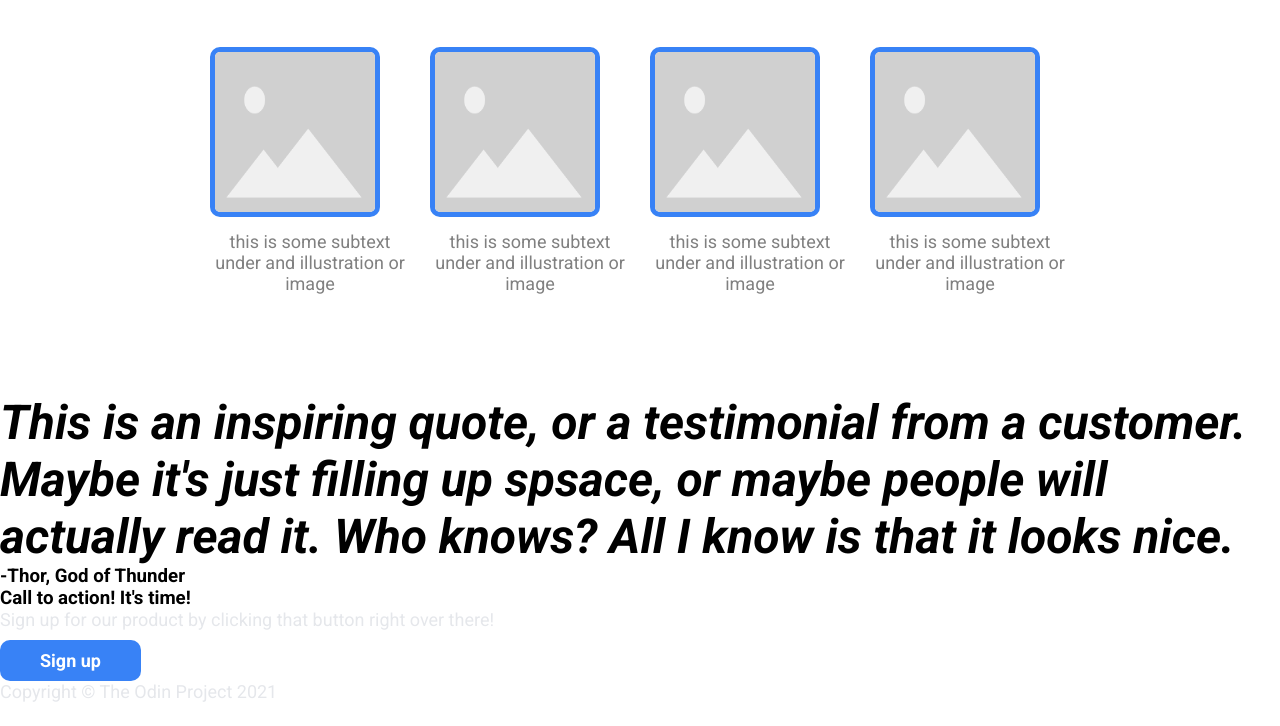
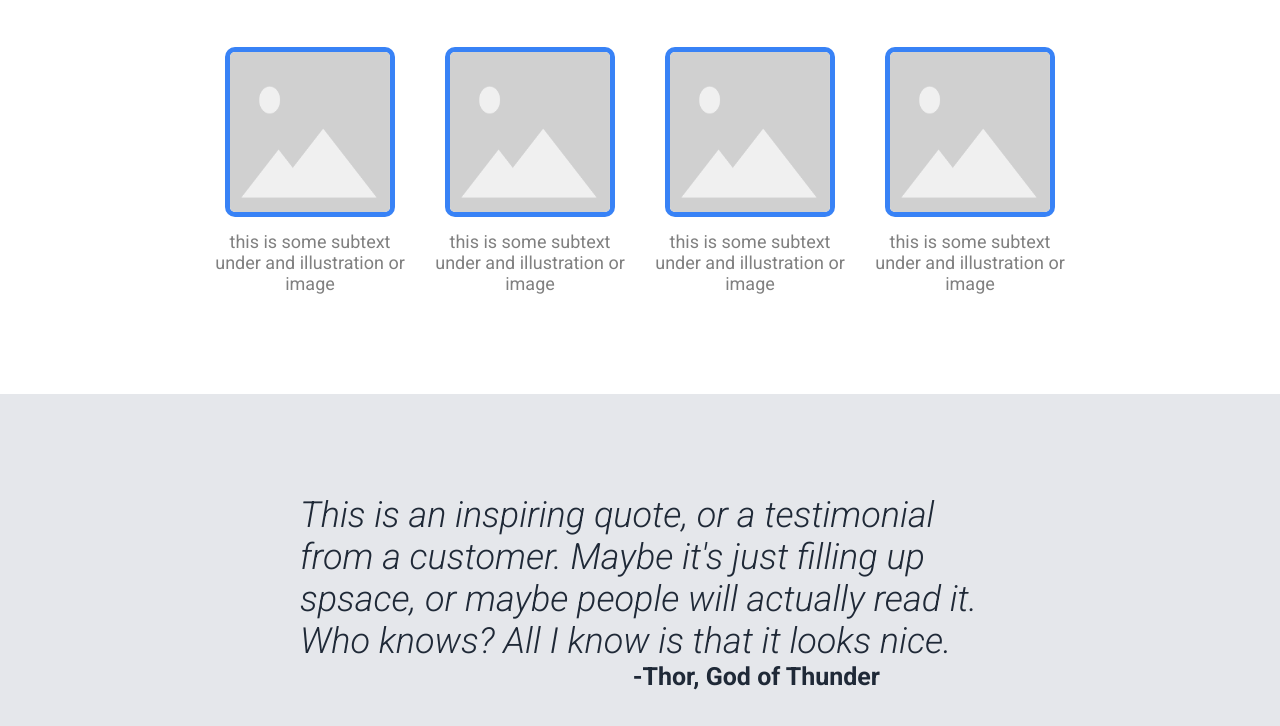
Before and after one commit to elinzhang507/landing-page, a plain HTML site: page index.html in a window 1280 px wide. Shown: the part 594-1320 px from the top of the page. Before the commit the page ends 1296 px from the top, so only its background shows below. Drawn offline with Linux system fonts and the light colour scheme.

Commit message:
styled section 3

```diff
--- a/index.html
+++ b/index.html
@@ -50,8 +50,10 @@
         </div>
 
         <div class="section-3">
-            <h1><em>This is an inspiring quote, or a testimonial from a customer. Maybe it's just filling up spsace, or maybe people will actually read it. Who knows? All I know is that it looks nice.</em></h1>
-            <h3><bold>-Thor, God of Thunder</bold></h3>
+            <div class="s3-container">
+                <em>This is an inspiring quote, or a testimonial from a customer. Maybe it's just filling up spsace, or maybe people will actually read it. Who knows? All I know is that it looks nice.</em>
+                <h3><bold>-Thor, God of Thunder</bold></h3>
+            </div>
         </div>
 
         <div class="section-4">
--- a/style.css
+++ b/style.css
@@ -105,4 +105,24 @@ button {
 
 .card {
     max-width: 200px;
+    text-align: center;
 }
+
+.section-3 {
+    background-color: #e5e7eb;
+    padding: 100px 300px;
+}
+
+.section-3 em {
+    font-size: 36px;
+    color: #1f2937;
+    font-weight: 300;
+    width: fit-content;
+}
+
+.section-3 h3 {
+    text-align: end;
+    padding-right: 100px;
+    font-size: 25px;
+    color: #1f2937;
+}
```
